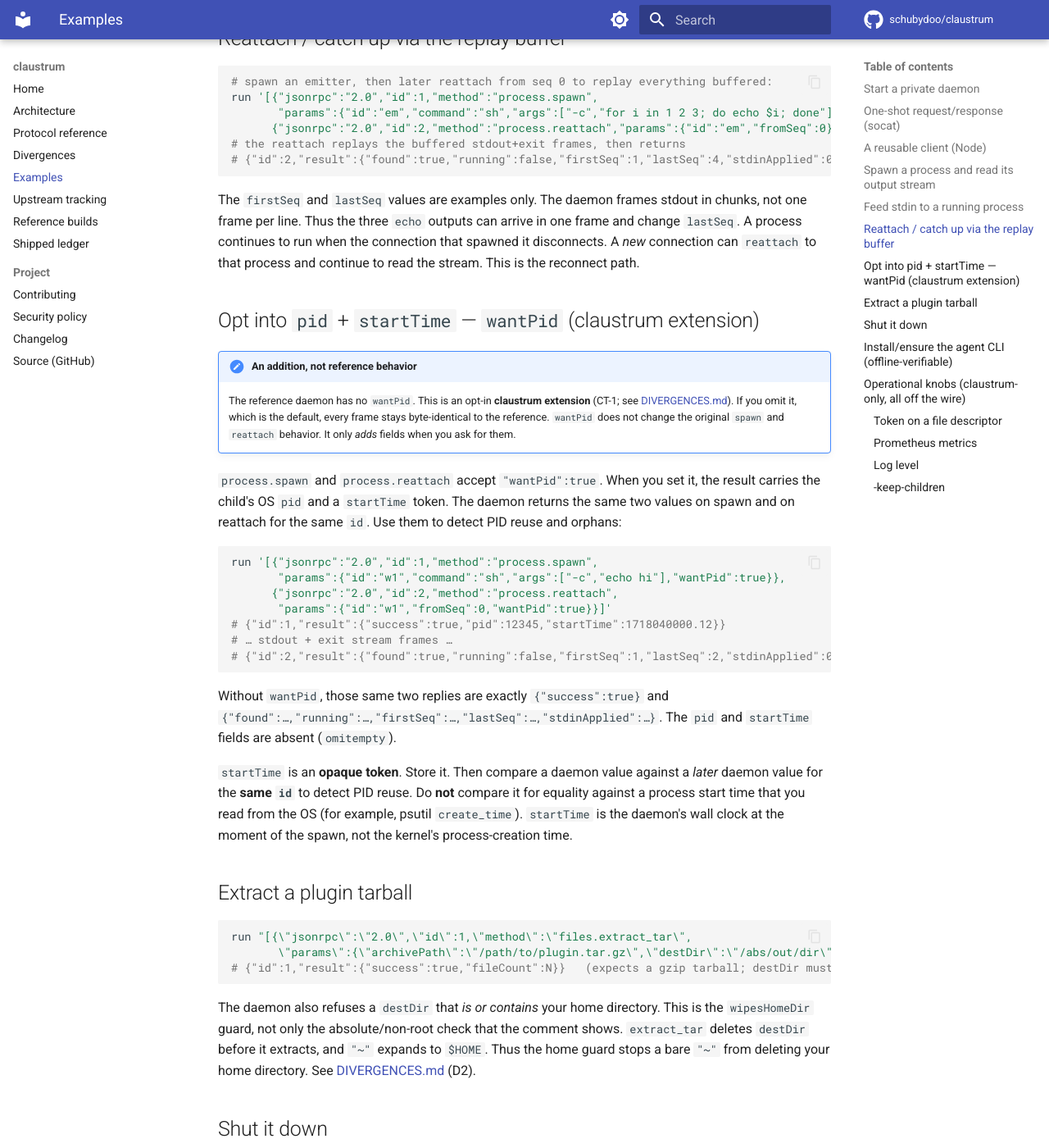
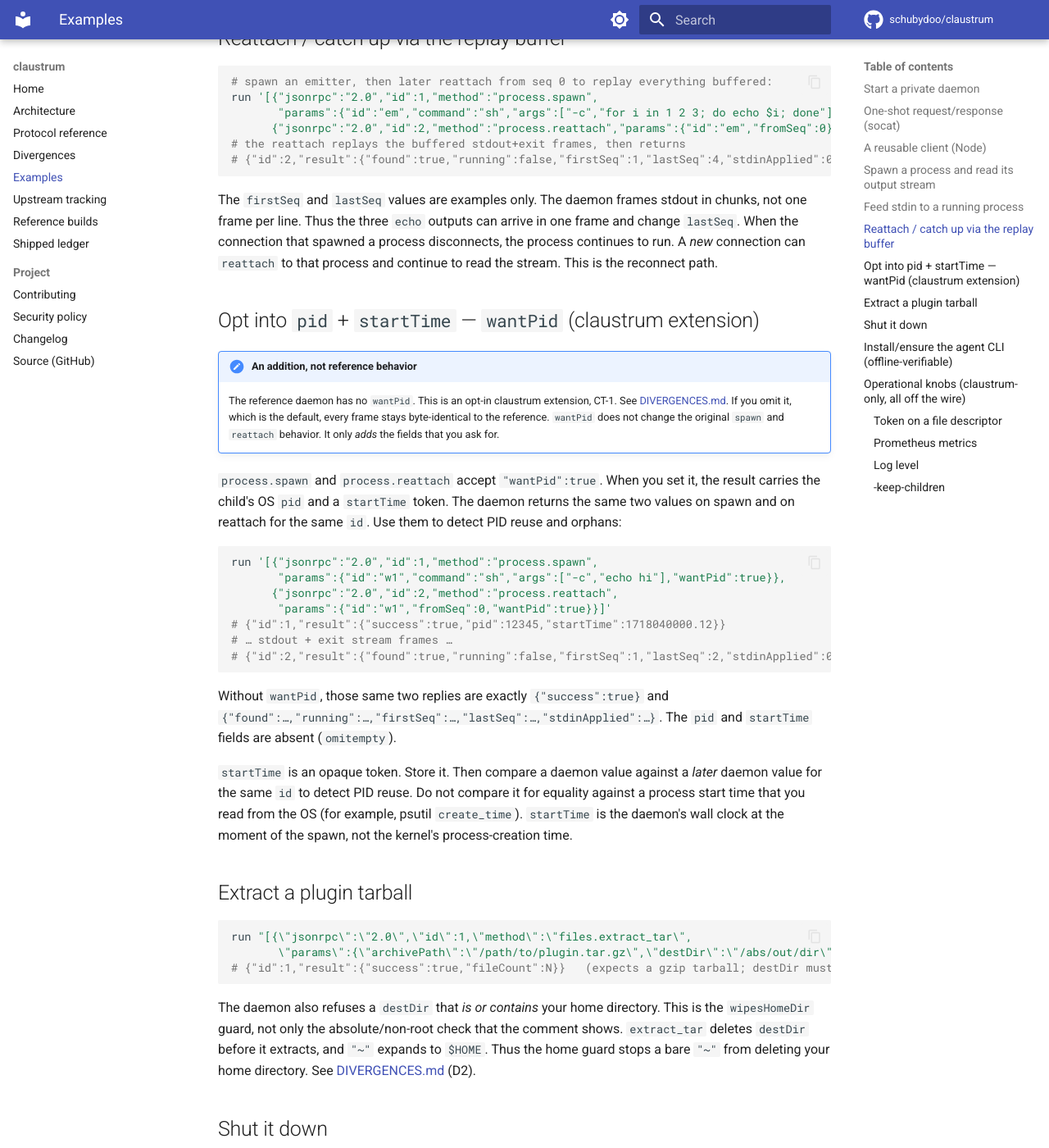
Before and after one commit to schubydoo/claustrum, an MkDocs documentation site: the page built from docs/EXAMPLES.md, in a window 1280 px wide and 1400 px high, scrolled down 1903 px. Shown: the whole window at 82% size. Built offline with MkDocs 1.6.1 and Material for MkDocs 9.7.7, drawn with Linux system fonts in a browser that asks for light colours; comment, search, counter and statistics services are not loaded; some of the changed text lies outside the part shown.

Commit message:
docs: rewrite docs/EXAMPLES.md in simple English
Co-Authored-By: Claude Fable 5.1 <noreply@anthropic.com>

````diff
--- a/docs/EXAMPLES.md
+++ b/docs/EXAMPLES.md
@@ -99,18 +99,18 @@ run '[{"jsonrpc":"2.0","id":1,"method":"process.spawn",
 
 The `firstSeq` and `lastSeq` values are examples only. The daemon frames stdout
 in chunks, not one frame per line. Thus the three `echo` outputs can arrive in
-one frame and change `lastSeq`. A process continues to run when the connection
-that spawned it disconnects. A *new* connection can `reattach` to that process
-and continue to read the stream. This is the reconnect path.
+one frame and change `lastSeq`. When the connection that spawned a process
+disconnects, the process continues to run. A *new* connection can `reattach` to
+that process and continue to read the stream. This is the reconnect path.
 
 ## Opt into `pid` + `startTime` — `wantPid` (claustrum extension)
 
 !!! note "An addition, not reference behavior"
-    The reference daemon has no `wantPid`. This is an opt-in **claustrum
-    extension** (CT-1; see [DIVERGENCES.md](DIVERGENCES.md)). If you omit it,
+    The reference daemon has no `wantPid`. This is an opt-in claustrum
+    extension, CT-1. See [DIVERGENCES.md](DIVERGENCES.md). If you omit it,
     which is the default, every frame stays byte-identical to the reference.
     `wantPid` does not change the original `spawn` and `reattach` behavior. It
-    only *adds* fields when you ask for them.
+    only *adds* the fields that you ask for.
 
 `process.spawn` and `process.reattach` accept `"wantPid":true`. When you set it,
 the result carries the child's OS `pid` and a `startTime` token. The daemon
@@ -131,9 +131,9 @@ Without `wantPid`, those same two replies are exactly `{"success":true}` and
 `{"found":…,"running":…,"firstSeq":…,"lastSeq":…,"stdinApplied":…}`. The
 `pid` and `startTime` fields are absent (`omitempty`).
 
-`startTime` is an **opaque token**. Store it. Then compare a daemon value
-against a *later* daemon value for the **same `id`** to detect PID reuse. Do
-**not** compare it for equality against a process start time that you read from
+`startTime` is an opaque token. Store it. Then compare a daemon value
+against a *later* daemon value for the same `id` to detect PID reuse. Do
+not compare it for equality against a process start time that you read from
 the OS (for example, psutil `create_time`). `startTime` is the daemon's wall
 clock at the moment of the spawn, not the kernel's process-creation time.
 
@@ -218,14 +218,14 @@ CLAUSTRUM_LOG_LEVEL=warn claustrum -serve -socket "$D/rpc.sock" -token-file "$D/
 Use `-keep-children` (CT-2, POSIX-only) to let child processes survive a daemon
 restart or upgrade. A graceful shutdown leaves the spawned children running.
 
-- **Off by default** — a shutdown kills the whole process tree.
-- **No re-adoption** — the new daemon does not re-adopt the survivors. Reconcile
+- Off by default. A shutdown kills the whole process tree.
+- No re-adoption. The new daemon does not re-adopt the survivors. Reconcile
   them out-of-band with the CT-1 `pid` and `startTime`.
-- **Survivors lose stdio** — stdin gets EOF, and writes to stdout and stderr hit
+- Survivors lose stdio. Stdin gets EOF, and writes to stdout and stderr hit
   a closed pipe (SIGPIPE/EPIPE, see [PROTOCOL.md](PROTOCOL.md)). Thus only
-  children that tolerate this condition genuinely outlive the daemon.
-- **Windows ignores it** — Windows drops the flag and prints a warning. A Job
-  Object kills the children when the daemon exits, in every case.
+  children that tolerate this condition outlive the daemon.
+- Windows ignores it. Windows drops the flag and prints a warning. In every
+  case, a Job Object kills the children as the daemon exits.
 
 ```sh
 claustrum -serve -socket "$D/rpc.sock" -token-file "$D/token" -keep-children
````
